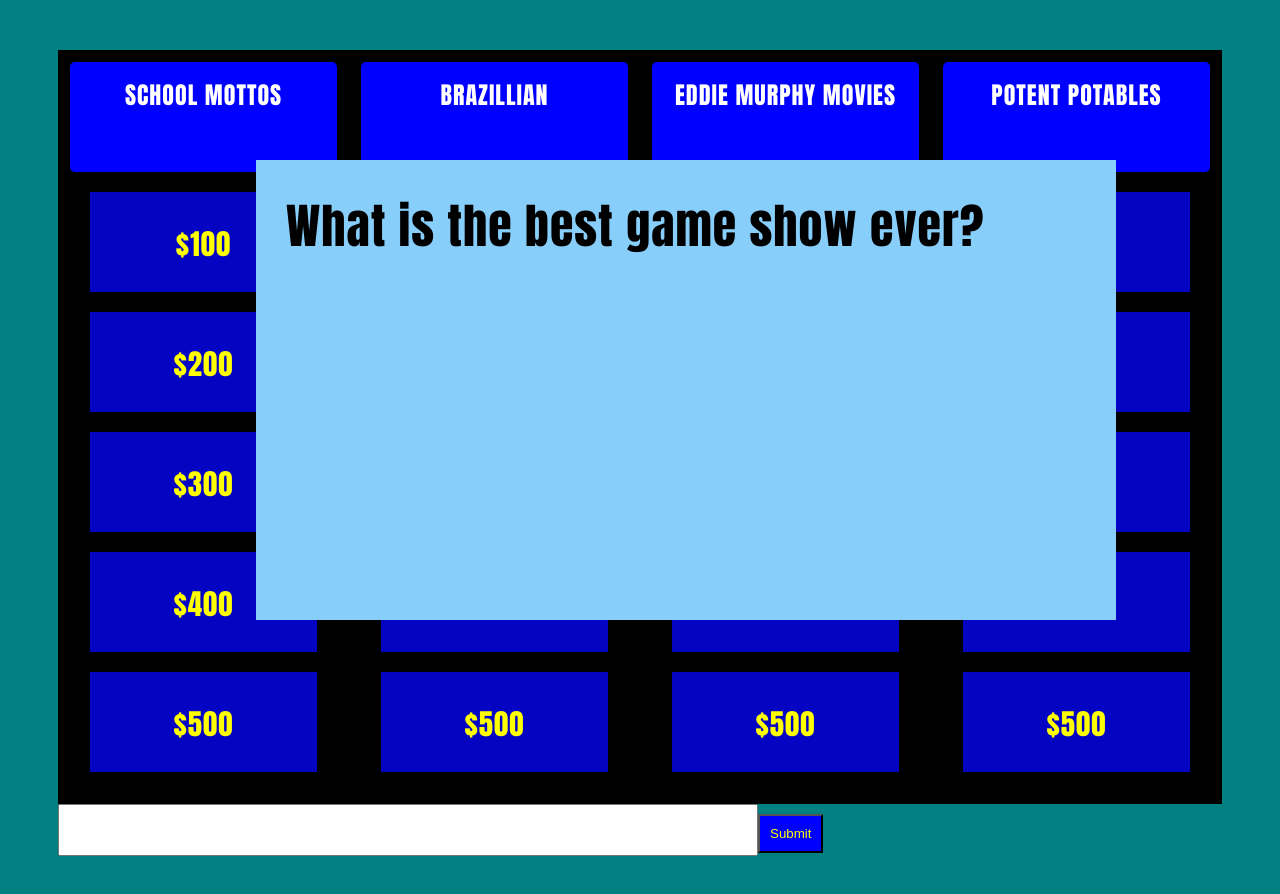
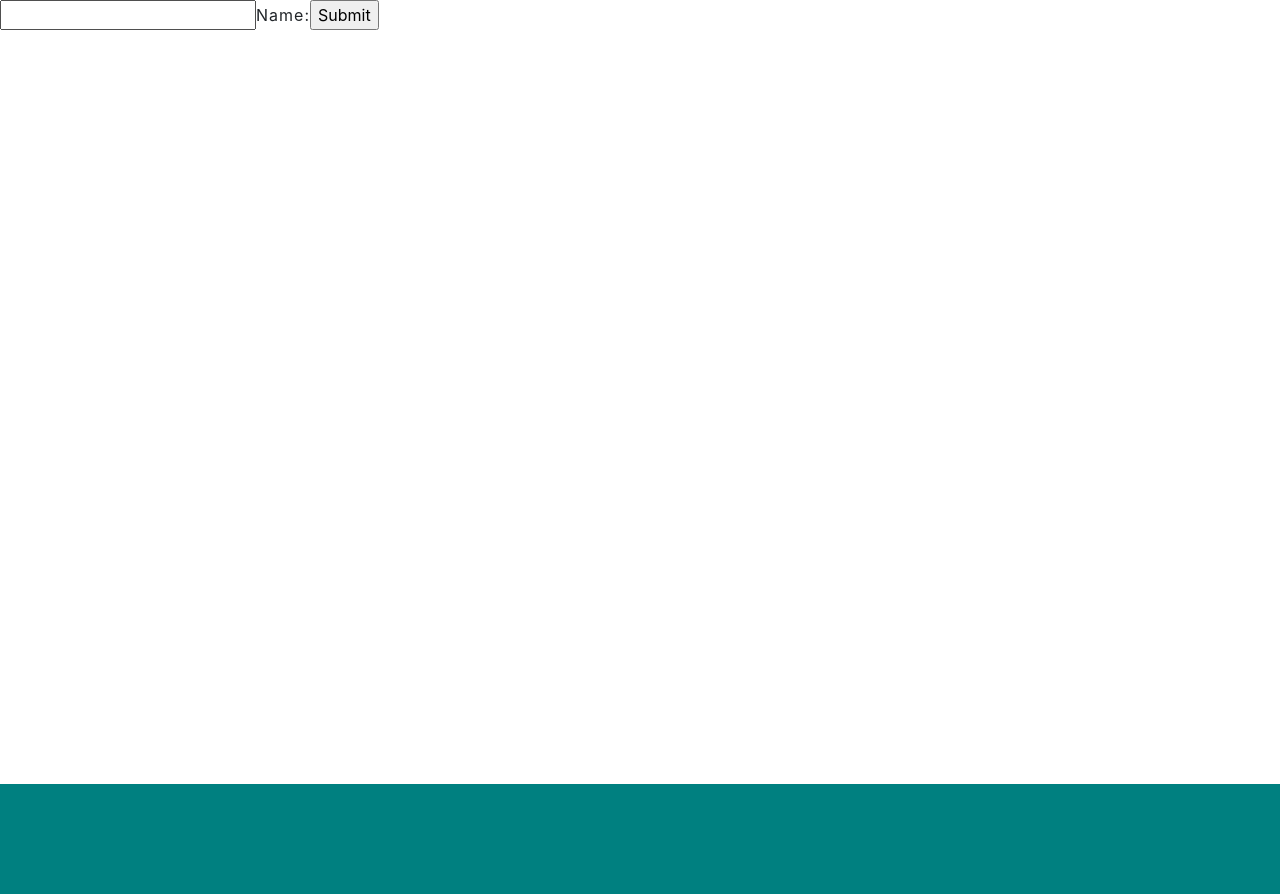
Before and after one commit to mapleseventh/jeoparody, a React app: page / in a window 1280 px wide. Shown: the top 894 px of the page. After the commit the page ends 800 px from the top, so only its background shows below. Built offline with nearby package versions, Linux system fonts and the light colour scheme.

Commit message:
Starting multiplayer testing

```diff
--- a/client/containers/MainContainer.jsx
+++ b/client/containers/MainContainer.jsx
@@ -35,7 +35,7 @@ class MainContainer extends React.Component {
             const newColumn = <ColumnComponent category={element} key={element.name} />
             categories.push(newColumn);
         });
-
+        if (this.props.currentUserBoard) {
             return (
                 <div className='main-container-div'>
                     <div className="column-container">
@@ -58,6 +58,17 @@ class MainContainer extends React.Component {
                     </form>
                 </div >
             )
+        } else {
+            return (
+                <div>
+                    <form>
+                        <input type="text" />
+                        <label htmlFor="playerName">Name:</label>
+                        <input type="submit" />
+                    </form>
+                </div>
+            )
+        }
     }
 }
 
--- a/client/index.html
+++ b/client/index.html
@@ -2,6 +2,7 @@
 
 <head>
   <title>Jeoparody!</title>
+  <link rel="stylesheet" href="https://stackpath.bootstrapcdn.com/bootstrap/4.3.1/css/bootstrap.min.css" integrity="sha384-ggOyR0iXCbMQv3Xipma34MD+dH/1fQ784/j6cY/iJTQUOhcWr7x9JvoRxT2MZw1T" crossorigin="anonymous">
   <link rel="stylesheet"  href="styles.css">
 </head>
 <body>
--- a/client/reducers/triviaReducer.js
+++ b/client/reducers/triviaReducer.js
@@ -17,6 +17,7 @@ const initialState = {
     totalScore: 0,
     currentQuestion: '',
     currentAnswer: '',
+    currentUserBoard: false,
     questionData:
         // Need to add value for player answers to each card object
         [
--- a/package.json
+++ b/package.json
@@ -14,7 +14,8 @@
   },
   "scripts": {
     "test": "echo \"Error: no test specified\" && exit 1",
-    "dev": "webpack-dev-server",
+    "dev": "webpack-dev-server --port 8000 --hot --host 192.168.0.167",
+    "devHome": "webpack-dev-server --port 8000 --hot --host 192.168.68.47",
     "start": "nodemon server/server.js",
     "build": "webpack",
     "server": "nodemon server/server.js"
```
Lines whose indentation alone changed are shown as unchanged.
